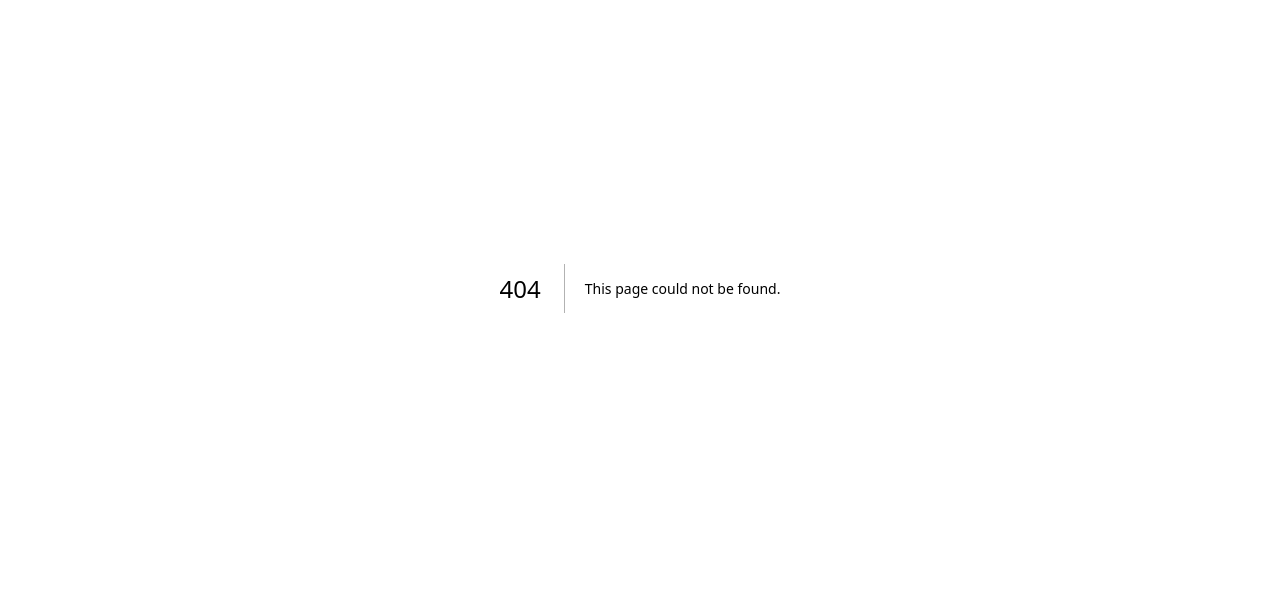
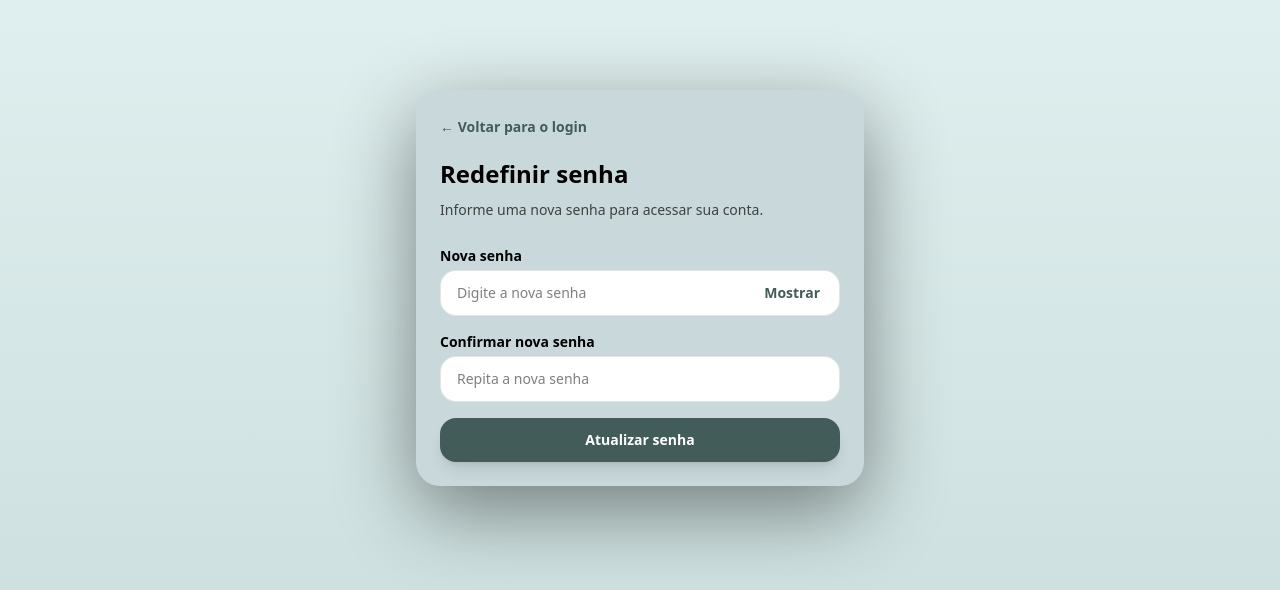
Before and after one commit to TornadoP/Cidade-Em-Progresso, a Next.js app: page /rotas/redefinir-senha in a window 1280 px wide. Before the commit this address had no page. Shown: the part 112-702 px from the top of the page. Built offline with nearby package versions, Linux system fonts and the light colour scheme; no server answers.

Commit message:
adicionando opção de recuperação de senha

```diff
--- a/app/rotas/login/page.tsx
+++ b/app/rotas/login/page.tsx
@@ -38,6 +38,35 @@ function LoginContent() {
   const [mensagem, setMensagem] = useState("");
   const [erro, setErro] = useState("");
   const [carregando, setCarregando] = useState(false);
+  const [modoRecuperacao, setModoRecuperacao] = useState(false);
+  const [emailRecuperacao, setEmailRecuperacao] = useState("");
+
+  async function enviarEmailRecuperacao() {
+    setErro("");
+    setMensagem("");
+    setCarregando(true);
+
+    const emailLimpo = emailRecuperacao.trim().toLowerCase();
+
+    if (!emailLimpo) {
+      setErro("Informe seu email para recuperar a senha.");
+      setCarregando(false);
+      return;
+    }
+
+    const { error } = await supabase.auth.resetPasswordForEmail(emailLimpo, {
+      redirectTo: `${window.location.origin}/rotas/redefinir-senha`,
+    });
+
+    if (error) {
+      setErro("Não foi possível enviar o email de recuperação.");
+      setCarregando(false);
+      return;
+    }
+
+    setMensagem("Enviamos um link de recuperação para seu email.");
+    setCarregando(false);
+  }
 
   async function enviarFormulario(event: React.FormEvent<HTMLFormElement>) {
     event.preventDefault();
@@ -318,6 +347,51 @@ function LoginContent() {
             </div>
           </div>
 
+          {aba === "login" && (
+            <button
+              type="button"
+              onClick={() => {
+                setModoRecuperacao((valorAtual) => !valorAtual);
+                setEmailRecuperacao(email);
+                setErro("");
+                setMensagem("");
+              }}
+              className="text-sm font-semibold text-[#425C59] underline"
+            >
+              Esqueci minha senha
+            </button>
+          )}
+
+          {aba === "login" && modoRecuperacao && (
+            <div className="rounded-3xl bg-[#E3F1F1] p-5">
+              <h2 className="text-lg font-bold text-black">Recuperar senha</h2>
+
+              <p className="mt-2 text-sm leading-6 text-black/70">
+                Informe o email cadastrado. Enviaremos um link para você criar
+                uma nova senha.
+              </p>
+
+              <div className="mt-4 space-y-4">
+                <input
+                  type="email"
+                  value={emailRecuperacao}
+                  onChange={(event) => setEmailRecuperacao(event.target.value)}
+                  placeholder="seuemail@exemplo.com"
+                  className="w-full rounded-2xl border border-black/10 bg-white px-4 py-3 text-sm text-black outline-none transition focus:border-[#425C59]"
+                />
+
+                <button
+                  type="button"
+                  onClick={enviarEmailRecuperacao}
+                  disabled={carregando}
+                  className="w-full rounded-2xl bg-[#425C59] px-4 py-3 text-sm font-bold text-white shadow-lg transition hover:-translate-y-1 hover:bg-[#334846] disabled:cursor-not-allowed disabled:opacity-70"
+                >
+                  {carregando ? "Enviando..." : "Enviar link de recuperação"}
+                </button>
+              </div>
+            </div>
+          )}
+
           {erro && (
             <div className="rounded-2xl bg-red-100 px-4 py-3 text-sm font-medium text-red-700">
               {erro}
--- /dev/null
+++ b/app/rotas/redefinir-senha/page.tsx
@@ -0,0 +1,145 @@
+"use client";
+
+import Link from "next/link";
+import { useState } from "react";
+import { supabase } from "@/app/lib/supabaseClient";
+
+export default function RedefinirSenhaPage() {
+  const [novaSenha, setNovaSenha] = useState("");
+  const [confirmarSenha, setConfirmarSenha] = useState("");
+  const [mostrarSenha, setMostrarSenha] = useState(false);
+  const [erro, setErro] = useState("");
+  const [mensagem, setMensagem] = useState("");
+  const [carregando, setCarregando] = useState(false);
+
+  async function atualizarSenha(event: React.FormEvent<HTMLFormElement>) {
+    event.preventDefault();
+
+    setErro("");
+    setMensagem("");
+    setCarregando(true);
+
+    if (!novaSenha || !confirmarSenha) {
+      setErro("Preencha a nova senha e a confirmação.");
+      setCarregando(false);
+      return;
+    }
+
+    if (novaSenha.length < 6) {
+      setErro("A nova senha precisa ter pelo menos 6 caracteres.");
+      setCarregando(false);
+      return;
+    }
+
+    if (novaSenha !== confirmarSenha) {
+      setErro("As senhas não conferem.");
+      setCarregando(false);
+      return;
+    }
+
+    const { error } = await supabase.auth.updateUser({
+      password: novaSenha,
+    });
+
+    if (error) {
+      setErro(
+        "Não foi possível atualizar a senha. Abra novamente o link enviado por email.",
+      );
+      setCarregando(false);
+      return;
+    }
+
+    await supabase.auth.signOut();
+
+    localStorage.removeItem("cidade_progresso_usuario_uuid");
+    localStorage.removeItem("cidade_progresso_usuario_nome");
+
+    setMensagem("Senha atualizada com sucesso. Faça login novamente.");
+    setNovaSenha("");
+    setConfirmarSenha("");
+    setCarregando(false);
+  }
+
+  return (
+    <div className="flex min-h-screen items-center justify-center bg-gradient-to-b from-[#E3F1F1] to-[#CBDfde] p-4 font-sans sm:p-6">
+      <main className="w-full max-w-md rounded-3xl bg-[#C9D9DB] p-6 shadow-[0_25px_80px_rgba(0,0,0,0.45)]">
+        <header className="mb-6">
+          <Link
+            href="/rotas/login"
+            className="text-sm font-semibold text-[#425C59] hover:underline"
+          >
+            ← Voltar para o login
+          </Link>
+
+          <h1 className="mt-5 text-2xl font-bold text-black">
+            Redefinir senha
+          </h1>
+
+          <p className="mt-2 text-sm leading-6 text-black/70">
+            Informe uma nova senha para acessar sua conta.
+          </p>
+        </header>
+
+        <form onSubmit={atualizarSenha} className="space-y-4">
+          <div>
+            <label className="mb-1 block text-sm font-semibold text-black">
+              Nova senha
+            </label>
+
+            <div className="relative">
+              <input
+                type={mostrarSenha ? "text" : "password"}
+                value={novaSenha}
+                onChange={(event) => setNovaSenha(event.target.value)}
+                placeholder="Digite a nova senha"
+                className="w-full rounded-2xl border border-black/10 bg-white px-4 py-3 pr-14 text-sm text-black outline-none transition focus:border-[#425C59]"
+              />
+
+              <button
+                type="button"
+                onClick={() => setMostrarSenha((valorAtual) => !valorAtual)}
+                className="absolute right-3 top-1/2 -translate-y-1/2 rounded-xl px-2 py-1 text-sm font-semibold text-[#425C59] transition hover:bg-[#E3F1F1]"
+              >
+                {mostrarSenha ? "Ocultar" : "Mostrar"}
+              </button>
+            </div>
+          </div>
+
+          <div>
+            <label className="mb-1 block text-sm font-semibold text-black">
+              Confirmar nova senha
+            </label>
+
+            <input
+              type={mostrarSenha ? "text" : "password"}
+              value={confirmarSenha}
+              onChange={(event) => setConfirmarSenha(event.target.value)}
+              placeholder="Repita a nova senha"
+              className="w-full rounded-2xl border border-black/10 bg-white px-4 py-3 text-sm text-black outline-none transition focus:border-[#425C59]"
+            />
+          </div>
+
+          {erro && (
+            <div className="rounded-2xl bg-red-100 px-4 py-3 text-sm font-medium text-red-700">
+              {erro}
+            </div>
+          )}
+
+          {mensagem && (
+            <div className="rounded-2xl bg-green-100 px-4 py-3 text-sm font-medium text-green-700">
+              {mensagem}
+            </div>
+          )}
+
+          <button
+            type="submit"
+            disabled={carregando}
+            className="w-full rounded-2xl bg-[#425C59] px-4 py-3 text-sm font-bold text-white shadow-lg transition hover:-translate-y-1 hover:bg-[#334846] disabled:cursor-not-allowed disabled:opacity-70"
+          >
+            {carregando ? "Atualizando..." : "Atualizar senha"}
+          </button>
+        </form>
+      </main>
+    </div>
+  );
+}
```
